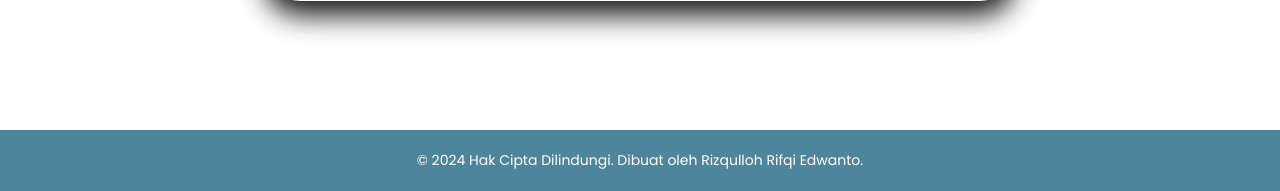
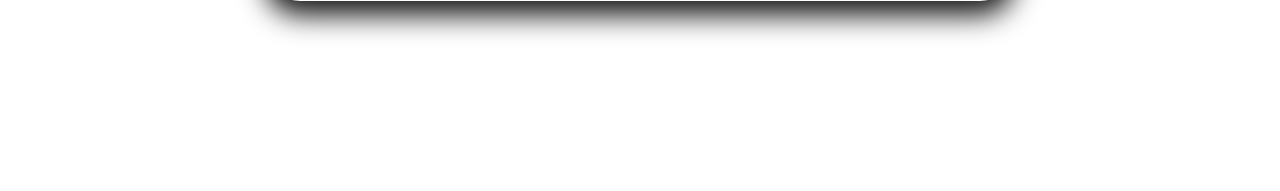
Before and after one commit to TruflleBlack/jimbara, a Flask app: page /test in a window 1280 px wide. Shown: the part 609-800 px from the top of the page. Run offline with Flask 3, Linux system fonts and the light colour scheme; parts of the project's set-up code (start-up, migrations or seed data) failed here and were passed over.

Commit message:
Update test.html

```diff
--- a/templates/test.html
+++ b/templates/test.html
@@ -30,7 +30,7 @@
 
             <nav class="navbar">
                 <a href="/">Beranda</a>
-                <a href="/test" class="aktif">Tes</a>
+                <a href="/form" class="aktif">Tes</a>
                 <a href="/about">Tentang</a>
             </nav>
 
@@ -41,7 +41,7 @@
         <!-- header akhir -->
 
         <!-- section tes awal -->
-        <form id="testForm" method="post" action="/submit">
+        <form id="testForm" method="post" action="{{ url_for('submit') }}">
             <div class="question-container">
                 {% for i in range(1, 43) %}
                 <div class="question {{ 'show' if i == 1 else '' }}" id="question{{ i }}">
@@ -70,10 +70,5 @@
     <script src="{{ url_for('static', filename='js/script.js') }}"></script>
     <script src="{{ url_for('static', filename='js/test.js') }}"></script>
 
-    <footer class="site-footer">
-        <div class="container">
-            <p>&copy; 2024 Hak Cipta Dilindungi. Dibuat oleh Rizqulloh Rifqi Edwanto.</p>
-        </div>
-    </footer
 </body>
 </html>
```
